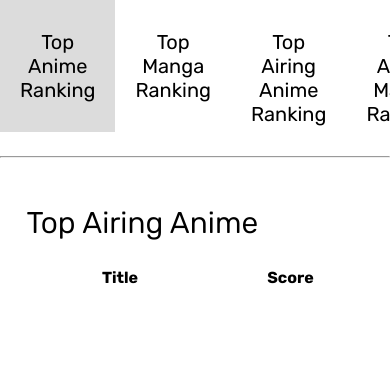
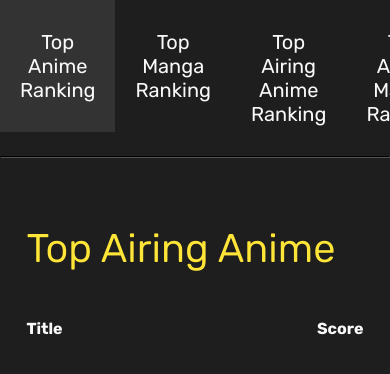
Before and after one commit to Jaboott/top-airing-anime-and-manga, a Flask app: page / in a window 390 px wide. Shown: the top 374 px of the page. Run offline with Flask 3, Linux system fonts and the light colour scheme; data that the repository does not hold is empty.

Commit message:
Changed the style of html elements to have a darker theme.

```diff
--- a/app/static/style.css
+++ b/app/static/style.css
@@ -1,4 +1,5 @@
 @import url('https://fonts.googleapis.com/css2?family=Rubik:ital,wght@0,300..900;1,300..900&display=swap');
+
 *{
     padding: 0;
     margin: 0;
@@ -6,10 +7,10 @@
     box-sizing: border-box;
     font-family: "Rubik", sans-serif;
     /*border: 1px solid red;*/
+    background-color: #1e1e1e;
 }
 
 nav {
-    background-color: white;
     overflow: hidden;
     width: 100%;
 }
@@ -28,35 +29,37 @@ nav {
 
 .menu li button {
     display: block;
-    color: black;
-    background-color: white;
     font-size: 20px;
     text-align: center;
     padding: 30px 20px;
     border: none;
+    color: #f9f9f9;
 }
 
 .menu li button:hover {
-    background-color: gainsboro;
+    background-color: #333;
+
 }
 
-.menu li a:hover {
-    background-color: white;
+hr {
+    border-color: black;
 }
 
 .main {
-    margin: 0% 15%;
+    overflow: hidden;
+    margin: 0% 10%;
 }
 
 .main header {
-    padding-top: 40px;
-    padding-bottom: 20px;
+    padding-top: 60px;
+    padding-bottom: 40px;
     display: flex;
 }
 
 .main header h1 {
     font-weight: 370;
-    font-size: 30px;
+    font-size: 40px;
+    color: #ffe537;
 }
 
 .legend {
@@ -65,11 +68,13 @@ nav {
 }
 
 .legend h4 {
+    color: #f9f9f9;
     text-align: center;
 }
 
 .rank_legend {
-    width: 96px;
+    padding-left: 7px;
+    text-align: left;
 }
 
 .title_legend {
@@ -78,27 +83,32 @@ nav {
 }
 
 .score_legend {
-    width: 150px;
+    text-align: right;
     margin-left: 10px;
-    padding-right: 10px;
+    padding-right: 7px;
 }
 
 .anime_container {
     display: flex;
-    border: 1px solid gray;
+    overflow: hidden;
+    border: 1px solid #333;
     border-radius: 9px;
-    margin-bottom: 5px;
+    margin-bottom: 10px;
 }
 
 .rank {
     align-content: center;
     width: 96px;
+    color: #537fe7;
+    margin-left: 10px;
+    margin-right: 10px;
+    min-width:96px;
 }
 
 .rank h1 {
     font-size: 60px;
-    padding-left: 10px;
-    padding-right: 10px;
+    padding-left: 15px;
+    padding-right: 15px;
     text-align: center;
 }
 
@@ -114,14 +124,20 @@ nav {
     height: 134px;
     width: 103px;
     border-radius: 5px;
+    min-width:103px;
 }
 
 .title li {
     list-style-type: none;
 }
 
+.title h3 {
+    font-size: 25px;
+    color: #f9f9f9;
+}
 .title h4 {
     font-weight: normal;
+    color: #b6b6b6;
 }
 
 .score {
@@ -131,19 +147,28 @@ nav {
 }
 
 .score h1 {
-    font-size: 30px;
+    font-size: 25px;
     padding-left: 10px;
     padding-right: 10px;
     text-align: center;
+    color: #537fe7;
 }
 
-@media (max-width: 1200px) {
+@media (max-width: 1000px) {
     .rank {
         display: none;
     }
     .rank_legend {
         display: none;
     }
+    .title_legend {
+        margin-left: 0;
+        padding-left: 7px;
+        flex-grow: 0;
+    }
+    .legend {
+        justify-content: space-between;
+    }
     .main {
         margin: 0% 5%;
     }
```
